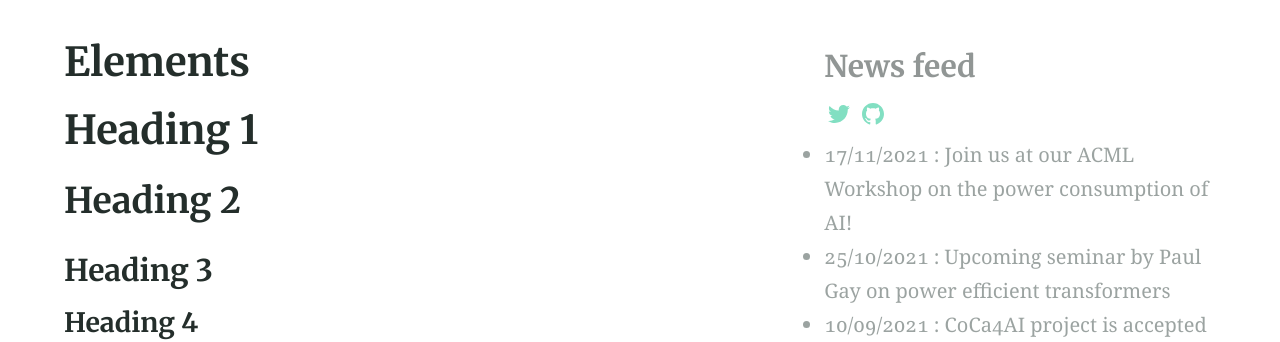
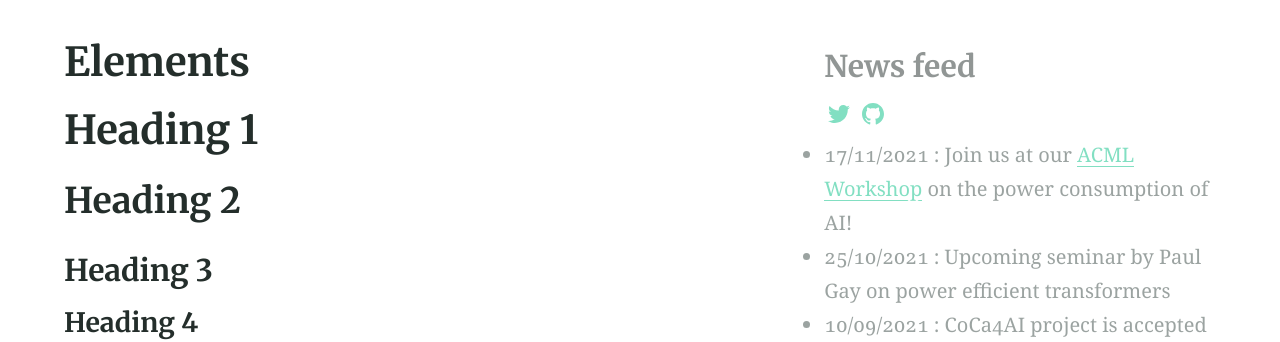
Before and after one commit to GreenAI-Uppa/GreenAI-Uppa.github.io, a Jekyll site: the page built from elements.md, in a window 1280 px wide. Shown: the part 424-766 px from the top of the page. Built offline with Jekyll 4.4.1, drawn with Linux system fonts in a browser that asks for light colours; part of the change alters nothing that is shown.

```diff
--- a/_config.yml
+++ b/_config.yml
@@ -161,7 +161,7 @@ social_links: # Appears in sidebar. Set the urls then uncomment and comment out
 
 ## the news will appear on the right side
 news:
-   17/11/2021: 'Join us at our ACML Workshop on the power consumption of AI!'
+   17/11/2021: 'Join us at our <a href="https://greenai-uppa.github.io/acml_competition/">ACML Workshop</a> on the power consumption of AI!'
    25/10/2021: "Upcoming seminar by Paul Gay on power efficient transformers"
    10/09/2021: "CoCa4AI project is accepted : Comprehensive Carbon Footprint for AI Data Centers"
 
```
